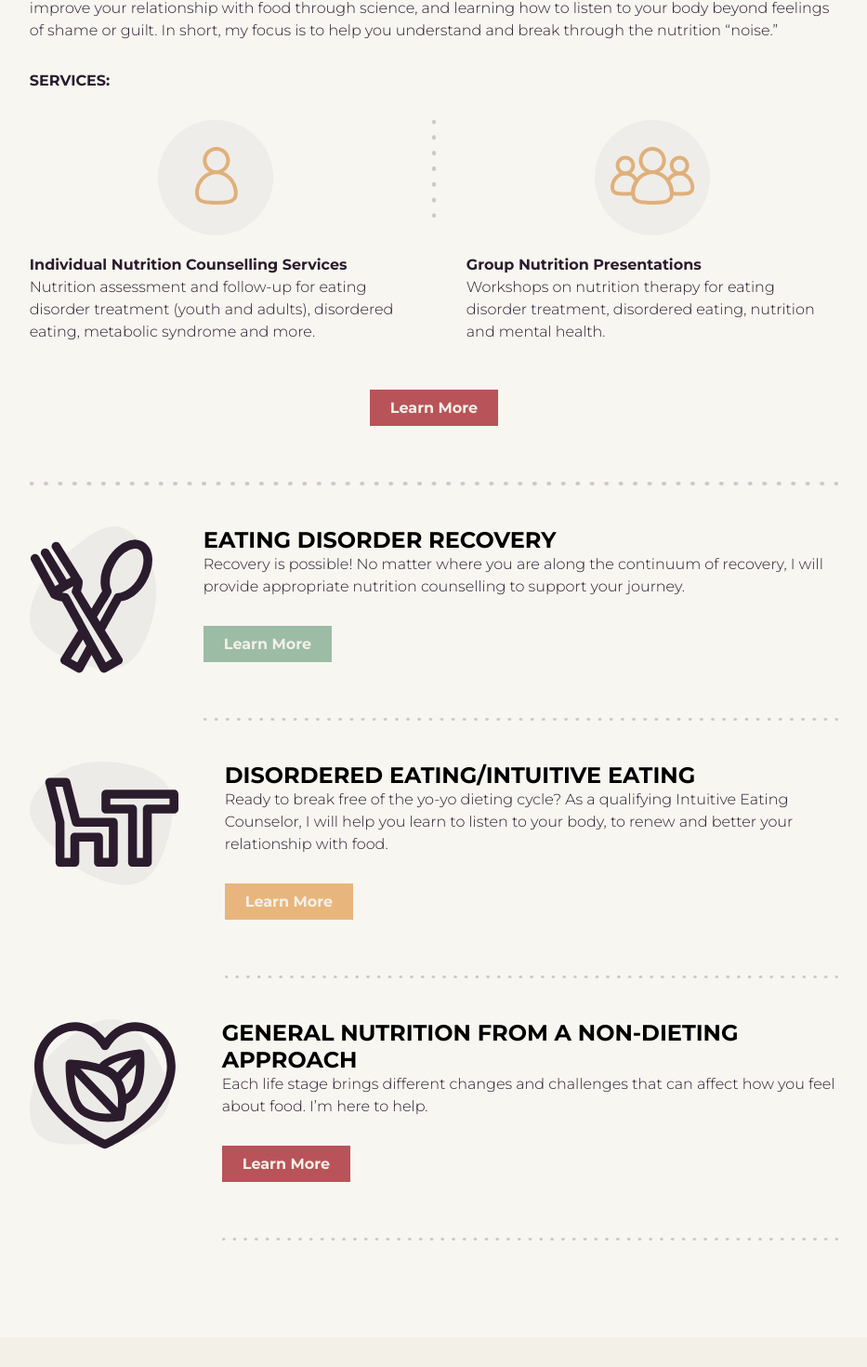
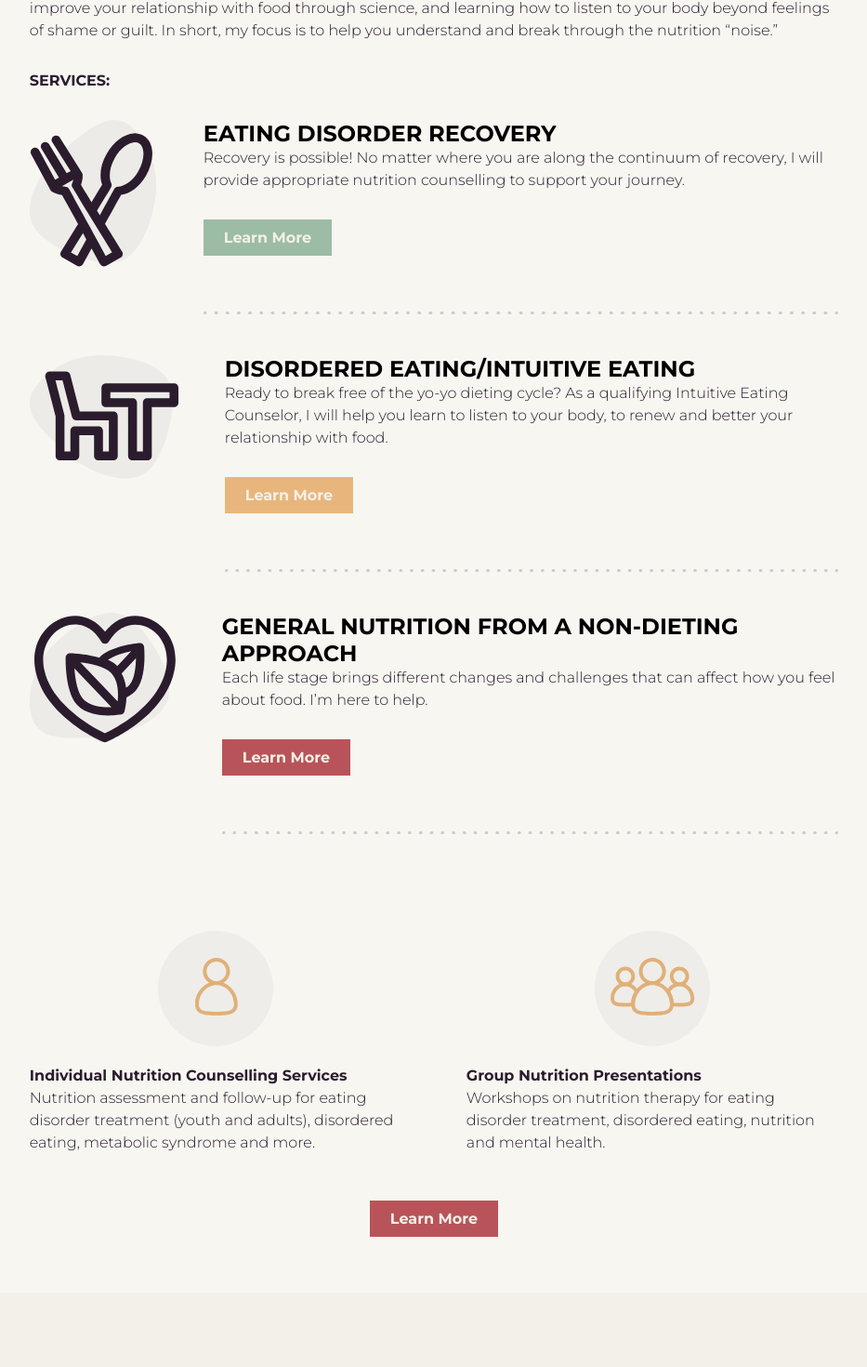
Before and after one commit to chijiokeokafo/joy-nutrition, a Vue app: page / in a window 1280 px wide. Shown: the part 1277-2747 px from the top of the page at 93% size, without its empty margins (173-1106 px from the left). Built offline with nearby package versions, Linux system fonts and the light colour scheme.

Commit message:
Updating Homepage order after talking with Joy

```diff
--- a/src/views/Home.vue
+++ b/src/views/Home.vue
@@ -47,28 +47,6 @@
           <p style="font-weight: 600;"><strong>SERVICES:</strong></p>
         </div>
 
-        <div class="services-container">
-
-          <div class="service individual">
-            <img src="@/assets/img/individual.svg" alt="">
-            <p><strong>Individual Nutrition Counselling Services</strong>
-            <br>Nutrition assessment and follow-up for eating disorder treatment (youth and adults), disordered eating, metabolic syndrome and more.</p>
-          </div>
-
-          <div class="dot-separator"><img src="@/assets/img/dots.png" alt=""></div>
-
-          <div class="service group">
-            <img src="@/assets/img/group.svg" alt="">
-            <p><strong>Group Nutrition Presentations</strong>
-            <br>Workshops on nutrition therapy for eating disorder treatment, disordered eating, nutrition and mental health.</p>
-          </div>
-        </div>
-        <button class="red block-center">Learn More</button>
-
-        <div class="dot-separator">
-          <img style="width: 100%; margin: 60px 0 40px 0" src="@/assets/img/horizontal.png" alt="">
-        </div>
-
         <div class="services-2-container">
           <div class="service-row row justify-start align-start">
             <img src="@/assets/img/eating-disorder-icon.svg" alt="">
@@ -94,7 +72,7 @@
             </div>
           </div>
 
-          <div class="service-row row justify-start align-start">
+          <div class="service-row row justify-start align-start" style="margin-bottom: 60px;">
             <img src="@/assets/img/general-nutrition-icon.svg" alt="">
             <div class="service-row-copy">
               <h2>general nutrition from a non-dieting approach</h2>
@@ -106,6 +84,28 @@
             </div>
           </div>
         </div>
+
+        <!-- <div class="dot-separator">
+          <img style="width: 100%; margin: 60px 0 40px 0" src="@/assets/img/horizontal.png" alt="">
+        </div> -->
+
+        <div class="services-container">
+
+          <div class="service individual">
+            <img src="@/assets/img/individual.svg" alt="">
+            <p><strong>Individual Nutrition Counselling Services</strong>
+            <br>Nutrition assessment and follow-up for eating disorder treatment (youth and adults), disordered eating, metabolic syndrome and more.</p>
+          </div>
+
+          <!-- <div class="dot-separator"><img src="@/assets/img/dots.png" alt=""></div> -->
+
+          <div class="service group">
+            <img src="@/assets/img/group.svg" alt="">
+            <p><strong>Group Nutrition Presentations</strong>
+            <br>Workshops on nutrition therapy for eating disorder treatment, disordered eating, nutrition and mental health.</p>
+          </div>
+        </div>
+        <button class="red block-center">Learn More</button>
       </div>
     </div>
 
```
